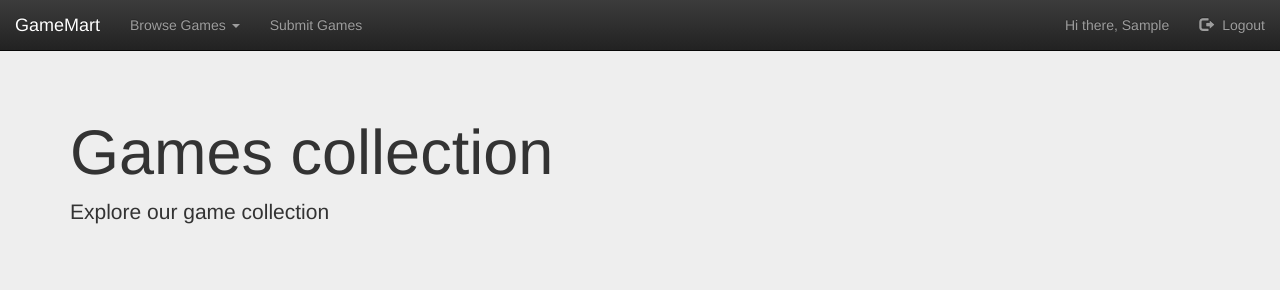
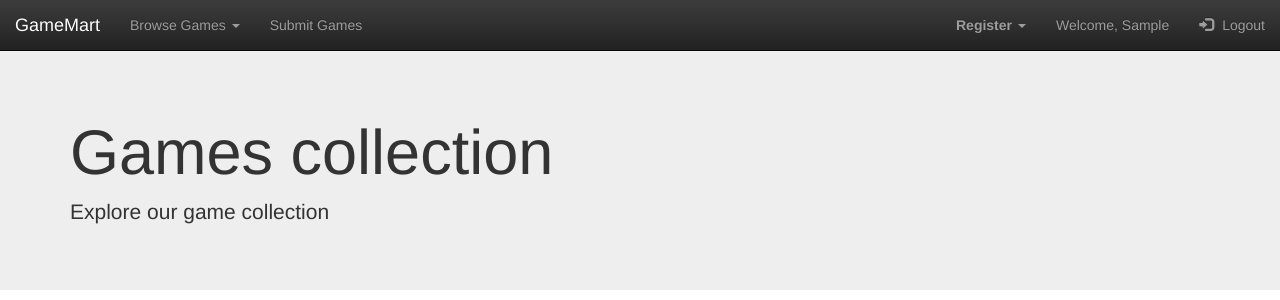
Before and after one commit to emkamal/websoftwaredevaalto, a Django app: page /games/ in a window 1280 px wide. Shown: the top 300 px of the page. Run offline with Django 3.2, Linux system fonts and the light colour scheme; a user stored in the database is signed in; tables that the repository leaves empty hold one stand-in row (values such as "Sample post"); grey boxes labelled with a size stand in for pictures from a placeholder-image service; parts of the project's set-up code (start-up, migrations or seed data) failed here and were passed over; some libraries are stand-ins or nearby versions.

Commit message:
nav.html tweaked

```diff
--- a/gamemart/gameapp/templates/nav.html
+++ b/gamemart/gameapp/templates/nav.html
@@ -92,15 +92,22 @@
             </li>
           </ul>
         </li>
-        <li><a href="{{BASE_URL}}/submit">Submit Games</a></li>
+
+        {% if request.user.is_authenticated %}
+
+             <li {% if section == 'submit' %} class='selected' {% endif %} >
+                <li><a href="{{BASE_URL}}/submit">Submit Games</a></li>
+             </li>
+         {% endif %}
+
+
+
       </ul>
       <ul class="nav navbar-nav navbar-right">
         <!--<li><a href="{{BASE_URL}}/registration"><span class="glyphicon glyphicon-user"></span> Sign Up</a></li>-->
 
-        {% if user.is_authenticated %}
-          <li><a href="{{BASE_URL}}/user/{{ user.slug }}">Hi there, {{user.first_name}}</a></li>
-          <li><a href="{{BASE_URL}}/logout"><span class="glyphicon glyphicon-log-out"></span> Logout</a></li>
-        {% else %}
+
+
           <li class="dropdown">
             <a href="#" class="dropdown-toggle" data-toggle="dropdown"><b>Register</b> <span class="caret"></span></a>
             <ul id="register-dp" class="dropdown-menu">
@@ -117,8 +124,20 @@
               </li>
             </ul>
           </li>
-          <li><a href="{{BASE_URL}}/login"><span class="glyphicon glyphicon-log-in"></span> Login</a></li>
-        {% endif %}
+
+
+            {% if request.user.is_authenticated %}
+
+                <li><a href="{{BASE_URL}}/user/{{ user.slug }}">Welcome, {{user.first_name}}</a></li>
+
+                  <li><a href="{{BASE_URL}}/logout"><span class="glyphicon glyphicon-log-in"></span> Logout</a></li>
+            {% else %}
+
+              <li><a href="{{BASE_URL}}/login"><span class="glyphicon glyphicon-log-in"></span> Login</a></li>
+            {% endif %}
+
+
+
         <!--
         <li class="dropdown">
           <a href="#" class="dropdown-toggle" data-toggle="dropdown"><b>Login</b> <span class="caret"></span></a>
```
